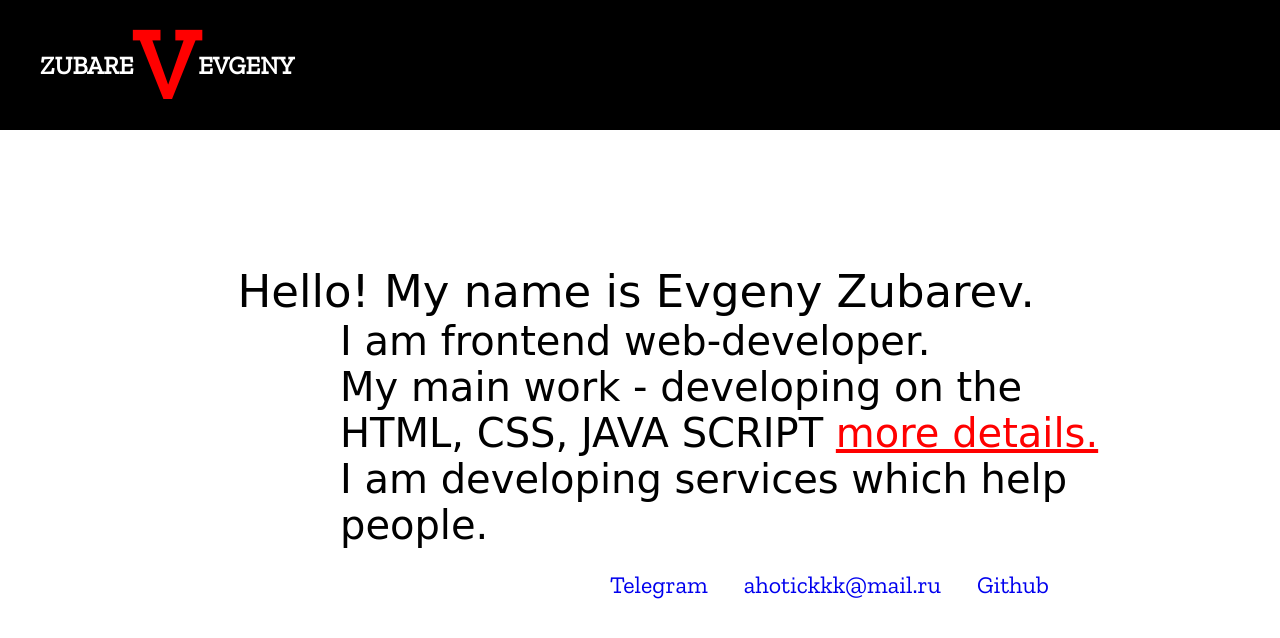
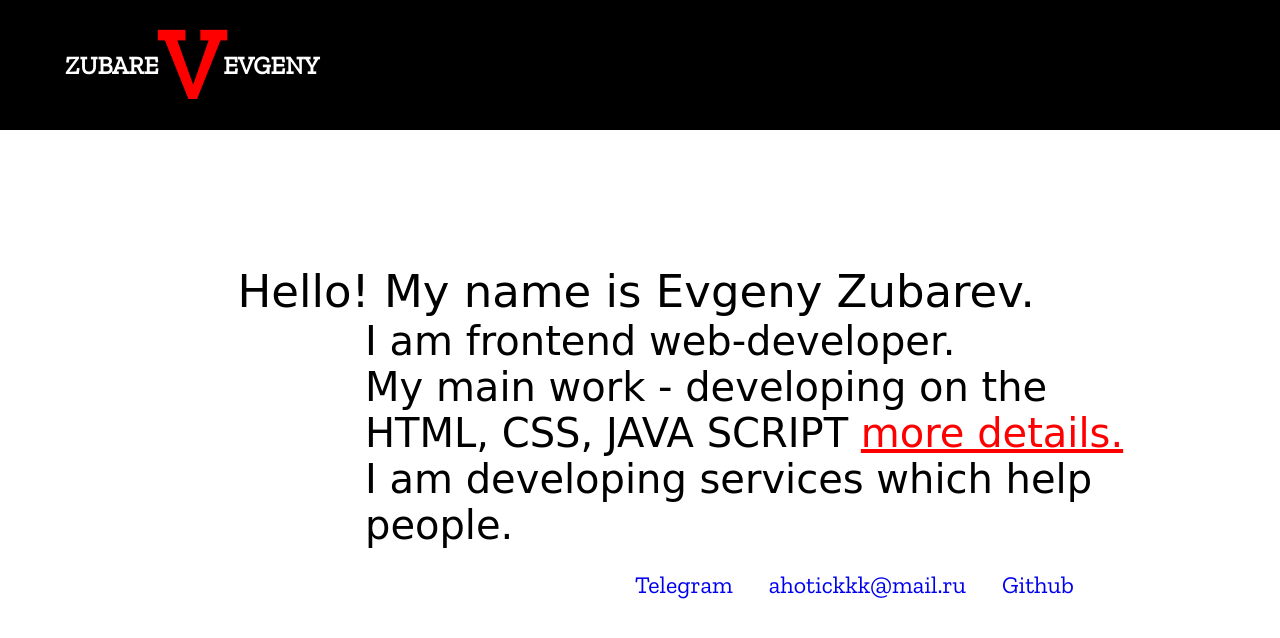
Before and after one commit to eozubarev/eozubarev.github.io, a plain HTML site: page index.html in a window 1280 px wide. Drawn offline with nearby package versions, Linux system fonts and the light colour scheme; a web font is replaced by a local one.

Commit message:
Add files via upload

```diff
--- a/index.html
+++ b/index.html
@@ -2,13 +2,14 @@
 <html lang="en">
 
 <head>
-    <meta charset="UTF-8">
-    <meta http-equiv="Content-Type" content="text/html; charset=UTF-8">
-    <meta name="viewport" content="width=device-width, initial-scale=1.0">
-    <meta http-equiv="X-UA-Compatible" content="ie=edge">
-    <meta name="yandex-verification" content="691bad7d13005913" />
+  <meta charset="UTF-8">
+  <meta http-equiv="Content-Type" content="text/html; charset=UTF-8">
+  <meta name="viewport" content="1200", initial-scale=10">
+  <meta http-equiv="X-UA-Compatible" content="ie=edge">
+  <meta name="yandex-verification" content="691bad7d13005913" />
     <title>Evgeny Zubarev</title>
     <link rel="stylesheet" href="style.css">
+    <script src="https://cdnjs.cloudflare.com/ajax/libs/prefixfree/1.0.7/prefixfree.min.js"></script>
     <link href="https://fonts.googleapis.com/css?family=Zilla+Slab|Zilla+Slab+Highlight&display=swap" rel="stylesheet">
 </head>
 
@@ -32,6 +33,7 @@
 </div>
 
 
+
  <div class="contact__links">
     <ul>
       <li><a class="link__text" href="https://t.me/morskoy_cat" target="_blank">Telegram</a></li>
--- a/style.css
+++ b/style.css
@@ -1,15 +1,18 @@
+
+
+
 *, *:after, *:before {
     box-sizing: border-box;
     padding: 0;
     margin: 0;
     transition: .2s ease-in-out; /* добавим плавность переходов для всех элементов страницы*/
     }
-
     body {
         margin: 0;
         font-family: 'Zilla Slab', serif;
         font-size: 48px;
         color: white;
+        min-width: 1170px;
       }
 
       /* Container */
@@ -18,6 +21,8 @@
          width: 100%;
          max-width: 1200px;
          margin: 0 auto;
+         padding: 0px 25px;
+
       }
 
       .container__logo {
@@ -25,6 +30,7 @@
          width: 100%;
          max-width: 1200px;
          margin: 0 auto;
+         padding: 0px 25px;
 
       }
 
@@ -35,11 +41,14 @@
           text-transform: uppercase;
           font-weight: bold;
           font-size: 144px;
+          max-width: 100%;
           line-height: 130px;
+
        }
       /* Logo */
       .logo__letter {
          font-size: 25px;
+         max-width: 100%;
        }
 
       .logo__letter--V {
@@ -70,6 +79,7 @@
          font-size: 45px;
          margin: 0 auto;
          padding-top:  135px;
+
        }
 
    .text__aboutme {
@@ -78,6 +88,7 @@
          font-size: 40px;
          width: 805px;
          margin-left: 300px;
+
        }
       /* Links Block */
    .link {
```
